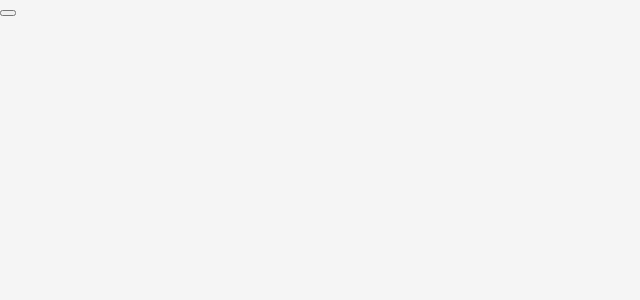
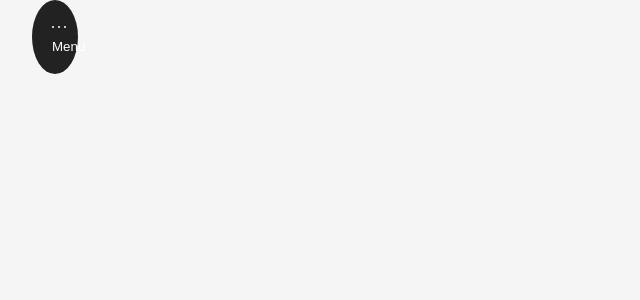
Before and after one commit to w3cdp6084-dev/konekone84-pf, a Nuxt app: page / in a window 1280 px wide. Shown: the top 300 px of the page, without its empty margins (0-640 px from the left). Built offline with nearby package versions, Linux system fonts and the light colour scheme.

Commit message:
Menu add

```diff
--- a/assets/css/reset.css
+++ b/assets/css/reset.css
@@ -129,3 +129,8 @@ table {
   border-collapse: collapse;
   border-spacing: 0;
 }
+button{
+  border: none;
+  outline: none;
+  cursor: pointer;
+}
--- a/assets/css/style/components/Menu.scss
+++ b/assets/css/style/components/Menu.scss
@@ -0,0 +1,189 @@
+.button-menu {
+	position: relative;
+	width: 12.2666666667vw;
+	align-self: stretch;
+	cursor: pointer;
+	-webkit-transition: color .4s cubic-bezier(.26, .16, .1, 1);
+	transition: color .4s cubic-bezier(.26, .16, .1, 1);
+    background-color: #222;
+    color: #fff;
+    border-radius: 100%;
+    padding: 20px;
+}
+@media(min-width:768px) {
+	.button-menu {
+		width: 2.875rem;
+		margin-left: 2rem
+	}
+}
+@media(hover:hover)and (pointer:fine) {
+	.button-menu:hover .button-menu__dot:first-child {
+		-webkit-transform: translateX(.375rem);
+		transform: translateX(.375rem)
+	}
+	.button-menu:hover .button-menu__dot:not(:first-child, :last-child) {
+		-webkit-transform: scale(2.5);
+		transform: scale(2.5)
+	}
+	.button-menu:hover .button-menu__dot:last-child {
+		-webkit-transform: translateX(-.375rem);
+		transform: translateX(-.375rem)
+	}
+}
+.button-menu__icons {
+	display: grid;
+	width: 3.7333333333vw;
+	height: 3.7333333333vw;
+	margin-left: auto;
+	margin-right: auto;
+	overflow: hidden
+}
+@media(min-width:768px) {
+	.button-menu__icons {
+		width: .875rem;
+		height: .875rem
+	}
+}
+.button-menu__icons>* {
+	grid-column: 1/-1;
+	grid-row: 1/-1;
+	width: 100%;
+	height: 100%
+}
+.button-menu__dots {
+	display: -webkit-box;
+	display: flex;
+	-webkit-box-pack: justify;
+	justify-content: space-between;
+	-webkit-box-align: center;
+	align-items: center;
+	-webkit-transition: opacity .4s cubic-bezier(.26, .16, .1, 1) .4s, -webkit-transform .4s cubic-bezier(.43, .05, .17, 1) .4s;
+	transition: opacity .4s cubic-bezier(.26, .16, .1, 1) .4s, -webkit-transform .4s cubic-bezier(.43, .05, .17, 1) .4s;
+	transition: transform .4s cubic-bezier(.43, .05, .17, 1) .4s, opacity .4s cubic-bezier(.26, .16, .1, 1) .4s;
+	transition: transform .4s cubic-bezier(.43, .05, .17, 1) .4s, opacity .4s cubic-bezier(.26, .16, .1, 1) .4s, -webkit-transform .4s cubic-bezier(.43, .05, .17, 1) .4s
+}
+.button-menu__dot {
+	display: block;
+	width: .5333333333vw;
+	height: .5333333333vw;
+	border-radius: 50%;
+	background-color: currentColor;
+	-webkit-transition: -webkit-transform .4s cubic-bezier(.43, .05, .17, 1);
+	transition: -webkit-transform .4s cubic-bezier(.43, .05, .17, 1);
+	transition: transform .4s cubic-bezier(.43, .05, .17, 1);
+	transition: transform .4s cubic-bezier(.43, .05, .17, 1), -webkit-transform .4s cubic-bezier(.43, .05, .17, 1)
+}
+@media(min-width:768px) {
+	.button-menu__dot {
+		width: .125rem;
+		height: .125rem
+	}
+}
+.button-menu__bars {
+	display: grid
+}
+.button-menu__bar {
+	grid-column: 1/-1;
+	grid-row: 1/-1;
+	-webkit-transition: -webkit-transform .4s cubic-bezier(.43, .05, .17, 1) .4s;
+	transition: -webkit-transform .4s cubic-bezier(.43, .05, .17, 1) .4s;
+	transition: transform .4s cubic-bezier(.43, .05, .17, 1) .4s;
+	transition: transform .4s cubic-bezier(.43, .05, .17, 1) .4s, -webkit-transform .4s cubic-bezier(.43, .05, .17, 1) .4s;
+	-webkit-transform-origin: top;
+	transform-origin: top;
+	-webkit-transform: translateY(-100%);
+	transform: translateY(-100%)
+}
+.button-menu__bar-inner {
+	display: block;
+	width: .5333333333vw;
+	height: 100%;
+	margin-left: auto;
+	margin-right: auto;
+	border-radius: .2666666667vw;
+	background-color: currentColor;
+	-webkit-transition: -webkit-transform .4s cubic-bezier(.43, .05, .17, 1);
+	transition: -webkit-transform .4s cubic-bezier(.43, .05, .17, 1);
+	transition: transform .4s cubic-bezier(.43, .05, .17, 1);
+	transition: transform .4s cubic-bezier(.43, .05, .17, 1), -webkit-transform .4s cubic-bezier(.43, .05, .17, 1)
+}
+@media(min-width:768px) {
+	.button-menu__bar-inner {
+		width: .125rem
+	}
+}
+.global-header__menu-trigger__label-wrapper {
+	display: inline-block;
+	position: relative;
+	width: 100%;
+	margin-top: 1.3333333333vw
+}
+@media(min-width:768px) {
+	.global-header__menu-trigger__label-wrapper {
+		margin-top: .3125rem
+	}
+}
+.global-header__menu-trigger__label {
+	display: block;
+	text-align: center;
+	-webkit-transition: opacity .4s cubic-bezier(.26, .16, .1, 1), -webkit-transform .4s cubic-bezier(.43, .05, .17, 1);
+	transition: opacity .4s cubic-bezier(.26, .16, .1, 1), -webkit-transform .4s cubic-bezier(.43, .05, .17, 1);
+	transition: transform .4s cubic-bezier(.43, .05, .17, 1), opacity .4s cubic-bezier(.26, .16, .1, 1);
+	transition: transform .4s cubic-bezier(.43, .05, .17, 1), opacity .4s cubic-bezier(.26, .16, .1, 1), -webkit-transform .4s cubic-bezier(.43, .05, .17, 1);
+	color: currentColor
+}
+.global-header__menu-trigger__label:last-child {
+	position: absolute;
+	width: 100%;
+	top: 0;
+	left: 0;
+	opacity: 0;
+	-webkit-transform: translateY(-50%);
+	transform: translateY(-50%)
+}
+.button-menu[aria-pressed=true] .button-menu__dots {
+	-webkit-transform: translateY(100%);
+	transform: translateY(100%);
+	-webkit-transition-delay: 0s;
+	transition-delay: 0s
+}
+.button-menu[aria-pressed=true] .button-menu__dot:first-child {
+	-webkit-transform: translateX(.375rem);
+	transform: translateX(.375rem)
+}
+.button-menu[aria-pressed=true] .button-menu__dot:not(:first-child, :last-child) {
+	-webkit-transform: scale(2.5);
+	transform: scale(2.5)
+}
+.button-menu[aria-pressed=true] .button-menu__dot:last-child {
+	-webkit-transform: translateX(-.375rem);
+	transform: translateX(-.375rem)
+}
+.button-menu[aria-pressed=true] .button-menu__bar {
+	-webkit-transform: translateY(0);
+	transform: translateY(0);
+	-webkit-transition-delay: 0s;
+	transition-delay: 0s
+}
+.button-menu[aria-pressed=true] .button-menu__bar-inner {
+	-webkit-transition-delay: .4s;
+	transition-delay: .4s
+}
+.button-menu[aria-pressed=true] .button-menu__bar:first-child .button-menu__bar-inner {
+	-webkit-transform: rotate(45deg);
+	transform: rotate(45deg)
+}
+.button-menu[aria-pressed=true] .button-menu__bar:last-child .button-menu__bar-inner {
+	-webkit-transform: rotate(-45deg);
+	transform: rotate(-45deg)
+}
+.button-menu[aria-pressed=true] .global-header__menu-trigger__label:first-child {
+	opacity: 0;
+	-webkit-transform: translateY(50%);
+	transform: translateY(50%)
+}
+.button-menu[aria-pressed=true] .global-header__menu-trigger__label:last-child {
+	opacity: 1;
+	-webkit-transform: translateY(0);
+	transform: translateY(0)
+}
--- a/components/MenuButton.vue
+++ b/components/MenuButton.vue
@@ -5,9 +5,21 @@
         :aria-pressed="open"
         @click="toggleMenu"
         type="button">
-
-        <!-- 中略 -->
-
+        <span class="button-menu__icons">
+            <span class="button-menu__dots">
+                <span class="button-menu__dot"></span>
+                <span class="button-menu__dot"></span>
+                <span class="button-menu__dot"></span>
+            </span>
+            <span class="button-menu__bars">
+                <span class="button-menu__bar"><span class="button-menu__bar-inner"></span></span>
+                <span class="button-menu__bar"><span class="button-menu__bar-inner"></span></span>
+            </span>
+	    </span>
+        <span class="global-header__menu-trigger__label-wrapper" aria-hidden="true">
+            <span class="global-header__menu-trigger__label text-en-mobile-label--l text-en-desktop-label--l ">Menu</span>
+            <span class="global-header__menu-trigger__label text-en-mobile-label--l text-en-desktop-label--l ">Close</span>
+        </span>
     </button>
 </template>
 
```
